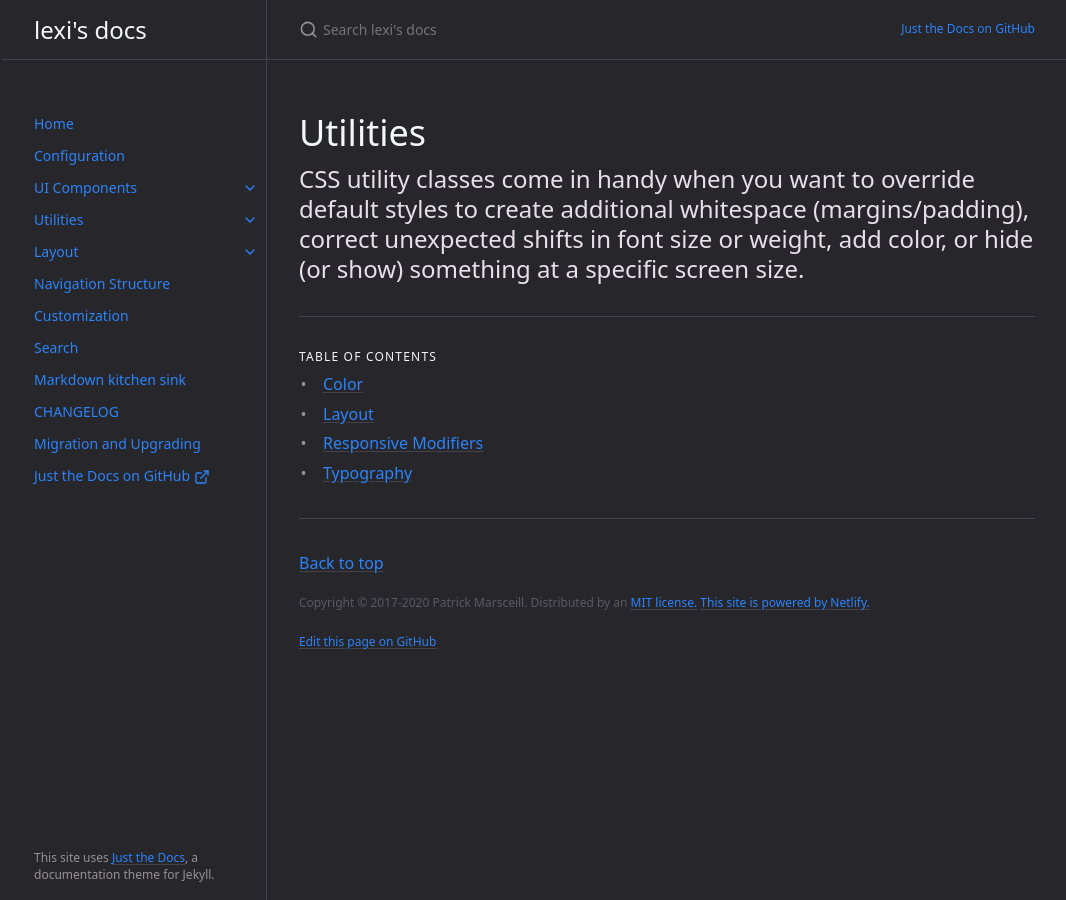
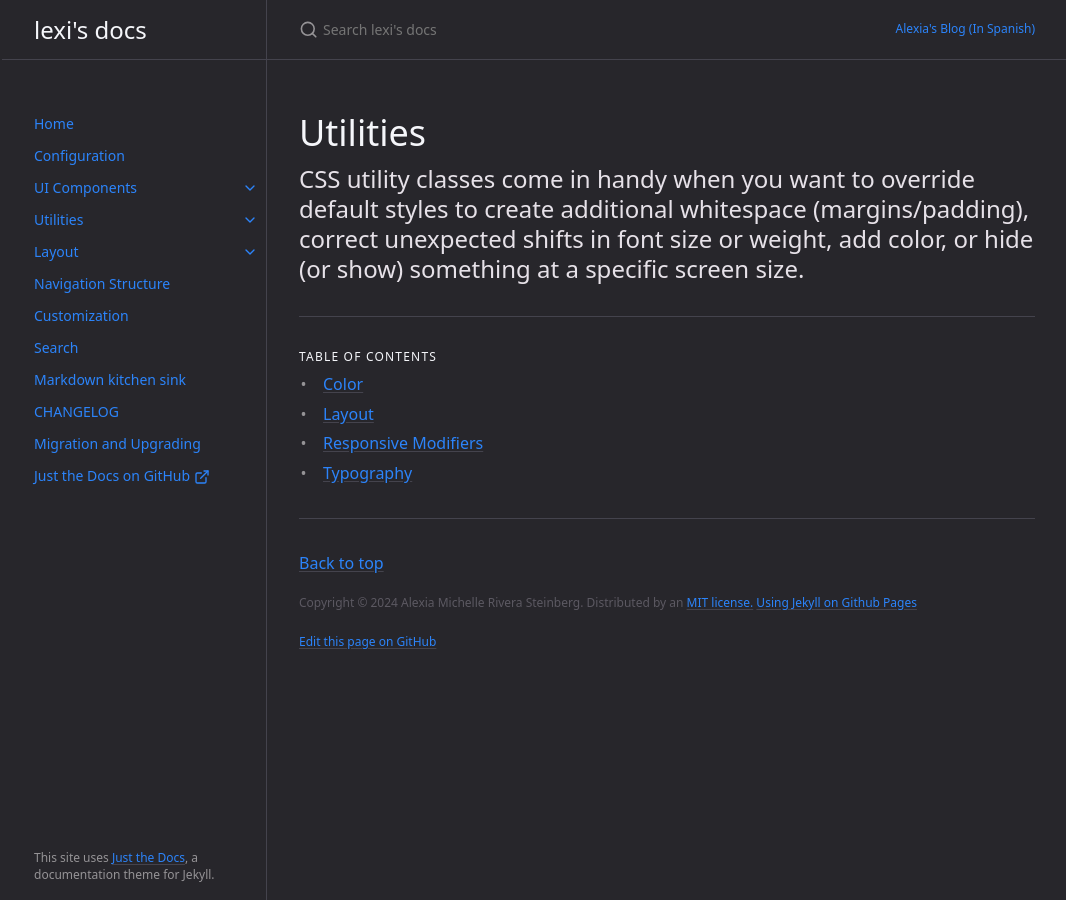
Before and after one commit to alexiarstein/alexiarstein.github.io, a Jekyll site: the page built from docs/utilities/utilities.md, in a window 1280 px wide. Shown: the whole page, without its empty margins (105-1171 px from the left). Built offline with Jekyll 4.4.1, drawn with Linux system fonts in a browser that asks for light colours; cached includes are drawn as plain includes.

Commit message:
muchas cosas

```diff
--- a/_config.yml
+++ b/_config.yml
@@ -88,8 +88,8 @@ heading_anchors: true
 
 # Aux links for the upper right navigation
 aux_links:
-  "Just the Docs on GitHub":
-    - "https://github.com/just-the-docs/just-the-docs"
+  "Alexia's Blog (In Spanish)":
+    - "https://lexi.lat"
 
 # Makes Aux links open in a new tab. Default is false
 aux_links_new_tab: false
@@ -110,7 +110,7 @@ nav_external_links:
 back_to_top: true
 back_to_top_text: "Back to top"
 
-footer_content: "Copyright &copy; 2017-2020 Patrick Marsceill. Distributed by an <a href=\"https://github.com/just-the-docs/just-the-docs/tree/main/LICENSE.txt\">MIT license.</a> <a href=\"https://www.netlify.com/\">This site is powered by Netlify.</a>"
+footer_content: "Copyright &copy; 2024 Alexia Michelle Rivera Steinberg. Distributed by an <a href=\"https://github.com/alexiarstein/alexiarstein.github.io/LICENSE.txt\">MIT license.</a> <a href=\"https://github.com/\">Using Jekyll on Github Pages</a>"
 
 # Footer last edited timestamp
 last_edit_timestamp: true # show or hide edit time - page must have `last_modified_date` defined in the frontmatter
```
